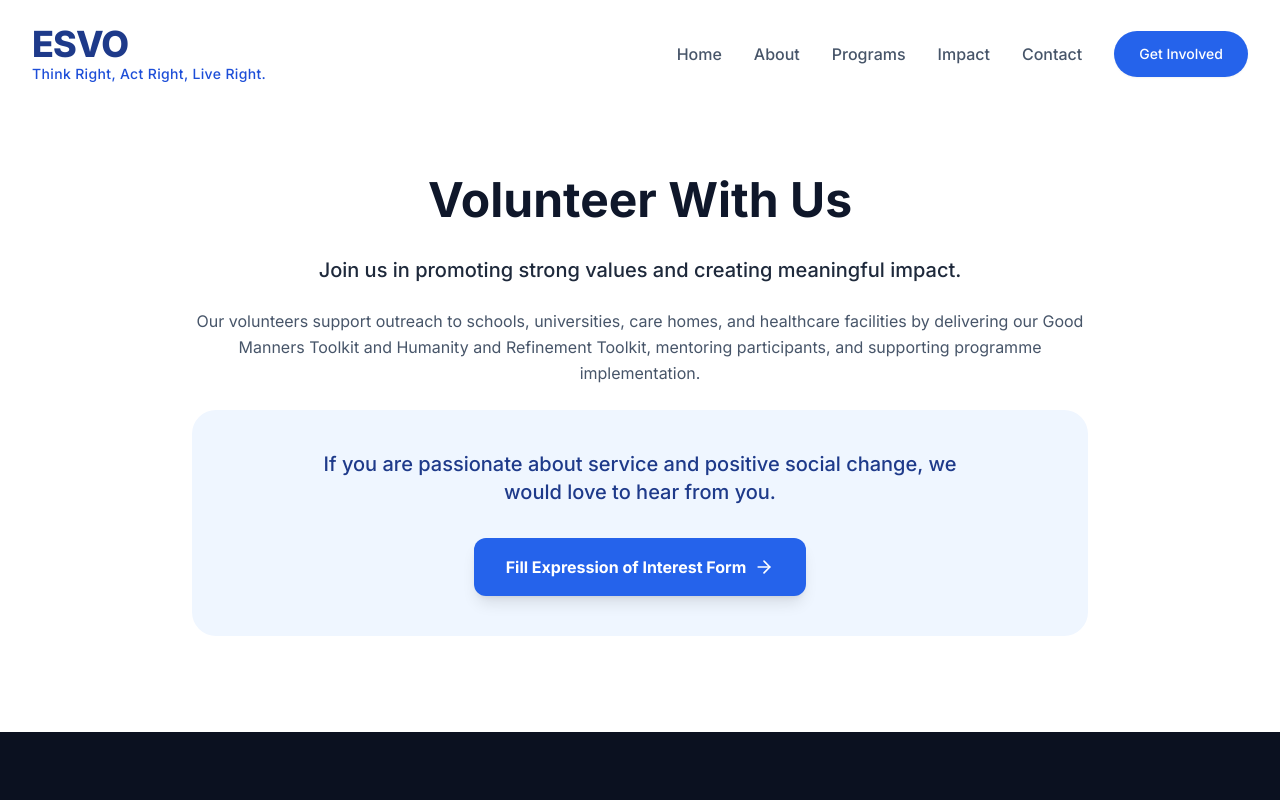
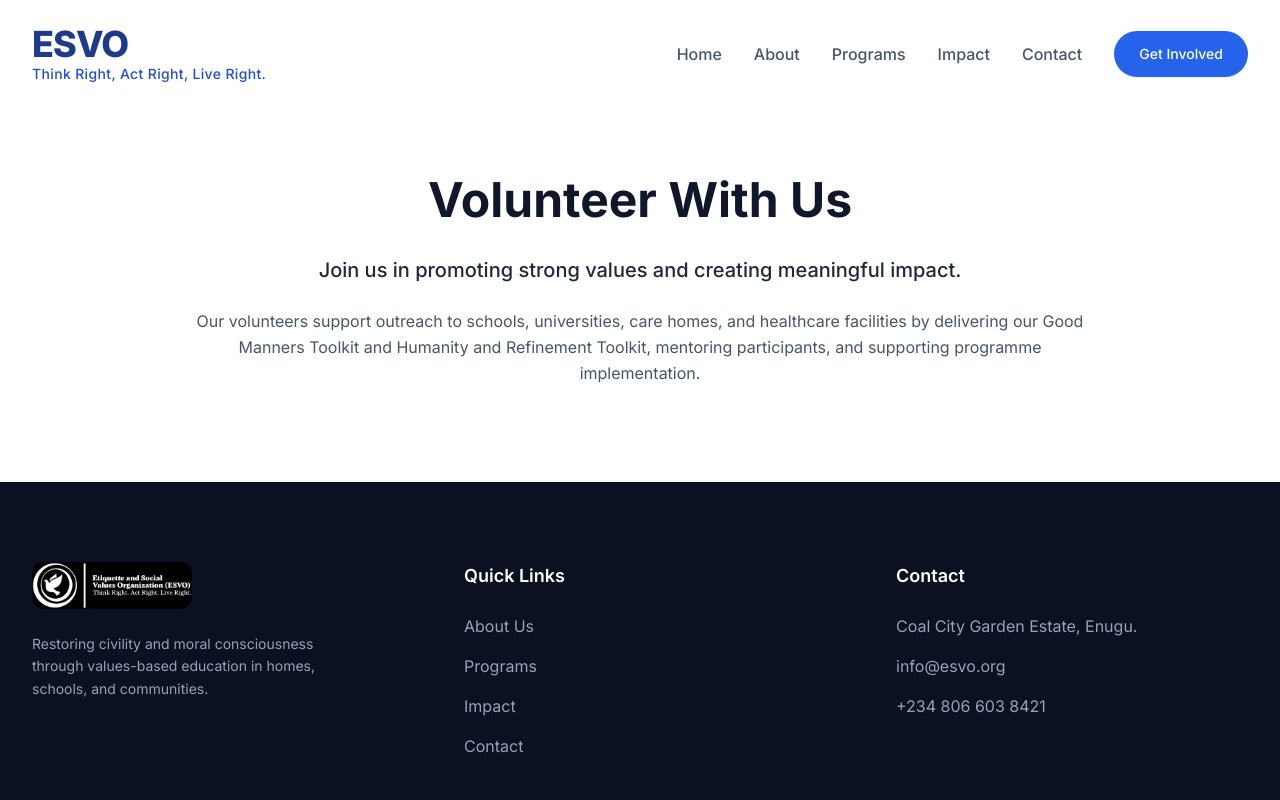
Before and after one commit to Wsalaudeen/project-ngo, a React (Vite) app: page /volunteer in a window 1280 px wide. Shown: the top 800 px of the page. Built offline with nearby package versions, Linux system fonts and the light colour scheme.

Commit message:
fix:change the form from join us to invite us

```diff
--- a/src/components/pages/Invite.jsx
+++ b/src/components/pages/Invite.jsx
@@ -47,8 +47,13 @@
                             <p className="text-lg text-primary-100 mb-10 leading-relaxed">
                                 Do not allow a toxic environment to persist. Get in touch with us today to begin creating a more respectful, humane, and thriving community.
                             </p>
-                            <a href="#contact" className="inline-flex items-center bg-white text-primary-900 font-bold py-4 px-8 rounded-xl hover:bg-primary-50 transition-colors">
-                                Get in Touch Today
+                            <a
+                                href="https://docs.google.com/forms/d/e/1FAIpQLSeqL72fQQY0-yg-4-1yqbtOTX_CerptyaGUH2We5mz6Q--CNQ/viewform?usp=header"
+                                target="_blank"
+                                rel="noopener noreferrer"
+                                className="inline-flex items-center bg-white text-primary-900 font-bold py-4 px-8 rounded-xl hover:bg-primary-50 transition-colors"
+                            >
+                                Fill Expression of Interest Form
                                 <ArrowRight className="ml-2" size={20} />
                             </a>
                         </div>
--- a/src/components/pages/Volunteer.jsx
+++ b/src/components/pages/Volunteer.jsx
@@ -20,20 +20,7 @@
                                 Our volunteers support outreach to schools, universities, care homes, and healthcare facilities by delivering our Good Manners Toolkit and Humanity and Refinement Toolkit, mentoring participants, and supporting programme implementation.
                             </p>
 
-                            <div className="bg-primary-50 p-10 rounded-3xl mt-12 text-center">
-                                <p className="text-xl font-medium text-primary-900 mb-8 max-w-2xl mx-auto">
-                                    If you are passionate about service and positive social change, we would love to hear from you.
-                                </p>
-                                <a
-                                    href="https://docs.google.com/forms/d/e/1FAIpQLSeqL72fQQY0-yg-4-1yqbtOTX_CerptyaGUH2We5mz6Q--CNQ/viewform?usp=header"
-                                    target="_blank"
-                                    rel="noopener noreferrer"
-                                    className="inline-flex items-center bg-primary-600 text-white font-bold py-4 px-8 rounded-xl hover:bg-primary-700 transition-colors shadow-lg hover:shadow-xl transform hover:-translate-y-1"
-                                >
-                                    Fill Expression of Interest Form
-                                    <ArrowRight className="ml-2" size={20} />
-                                </a>
-                            </div>
+
                         </div>
                     </div>
                 </Container>
```
